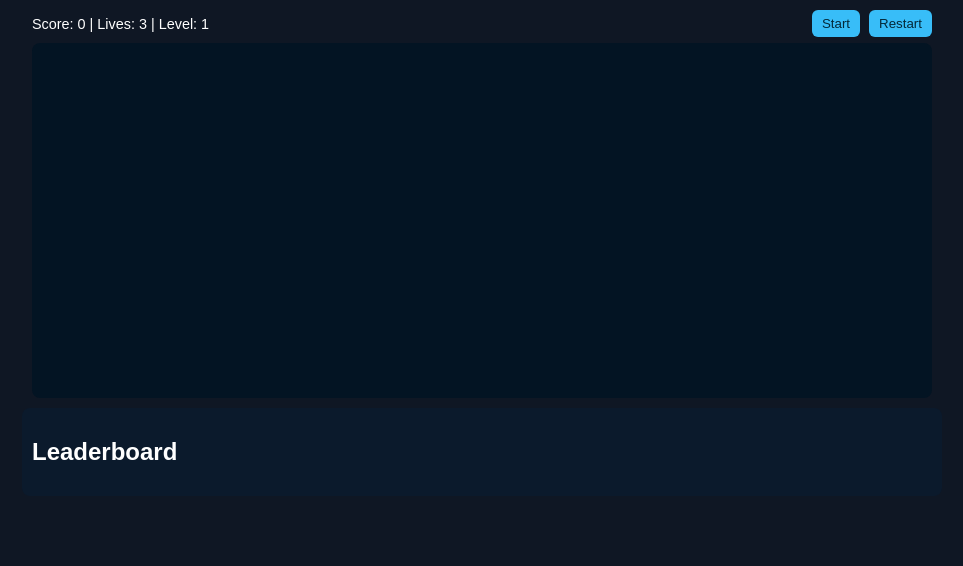
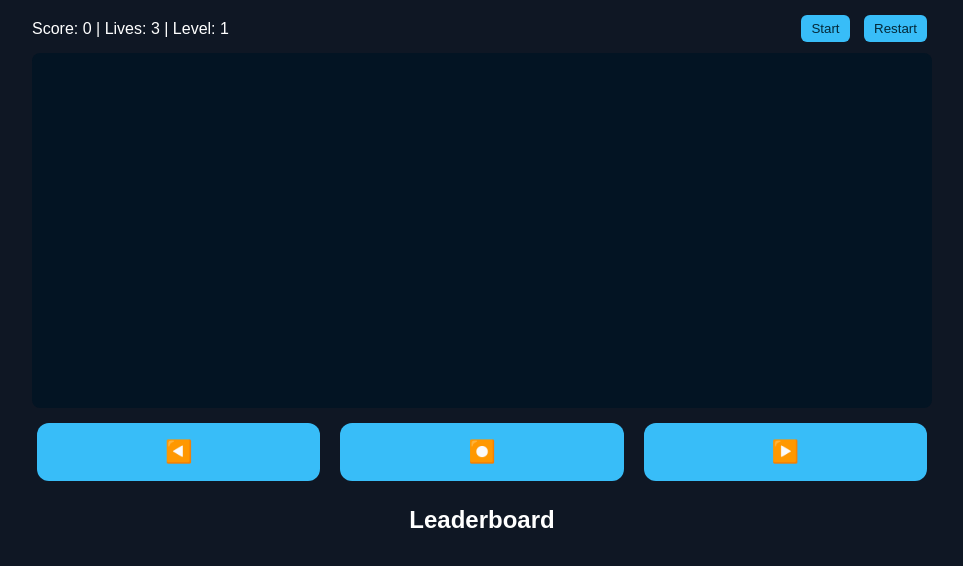
Before and after one commit to movin980/game34, a plain HTML site: page index.html in a window 1280 px wide. Shown: the whole page, without its empty margins (158-1121 px from the left). Drawn offline with Linux system fonts and the light colour scheme.

Commit message:
Update index.html

```diff
--- a/index.html
+++ b/index.html
@@ -36,7 +36,7 @@ header {
   justify-content: space-between;
   align-items: center;
   margin-bottom: 6px;
-  font-size: 0.9rem;
+  flex-wrap: wrap;
 }
 
 canvas {
@@ -55,19 +55,25 @@ button {
   cursor: pointer;
   background: var(--accent);
   color: #042939;
-  margin-left: 5px;
+  margin: 5px;
 }
 
-#leaderboard {
+/* Mobile touch controls */
+#controls {
+  display: flex;
+  justify-content: center;
+  gap: 10px;
+  margin-top: 10px;
   width: 100%;
-  margin-top: 10px;
-  background: #0b1a2c;
-  padding: 10px;
-  border-radius: 8px;
 }
-
-#leaderboard ol {
-  padding-left: 20px;
+#controls button {
+  flex: 1;
+  padding: 16px;
+  font-size: 22px;
+  border-radius: 12px;
+  background: var(--accent);
+  color: #042939;
+  border: none;
 }
 </style>
 </head>
@@ -87,6 +93,13 @@ button {
 
   <canvas id="game"></canvas>
 
+  <!-- Touch controls for mobile -->
+  <div id="controls">
+    <button id="leftBtn">◀️</button>
+    <button id="launchBtn">⏺️</button>
+    <button id="rightBtn">▶️</button>
+  </div>
+
   <div id="leaderboard">
     <h2>Leaderboard</h2>
     <ol id="leaderList"></ol>
@@ -97,8 +110,6 @@ button {
 // ===== Responsive Canvas Setup =====
 const canvas = document.getElementById("game");
 const ctx = canvas.getContext("2d");
-
-// Base resolution (design space)
 const baseWidth = 800;
 const baseHeight = 500;
 
@@ -305,6 +316,7 @@ function gameOver() {
 }
 
 // ===== Controls =====
+// Keyboard
 document.addEventListener("keydown", e => {
   if (e.key === "ArrowLeft" || e.key === "a") state.paddle.vx = -state.paddle.speed;
   if (e.key === "ArrowRight" || e.key === "d") state.paddle.vx = state.paddle.speed;
@@ -314,7 +326,20 @@ document.addEventListener("keyup", e => {
   if (e.key === "ArrowLeft" || e.key === "a" || e.key === "ArrowRight" || e.key === "d") state.paddle.vx = 0;
 });
 
-// ===== Buttons =====
+// Touch Buttons
+const leftBtn = document.getElementById("leftBtn");
+const rightBtn = document.getElementById("rightBtn");
+const launchBtn = document.getElementById("launchBtn");
+
+leftBtn.addEventListener("touchstart", () => state.paddle.vx = -state.paddle.speed);
+leftBtn.addEventListener("touchend", () => state.paddle.vx = 0);
+
+rightBtn.addEventListener("touchstart", () => state.paddle.vx = state.paddle.speed);
+rightBtn.addEventListener("touchend", () => state.paddle.vx = 0);
+
+launchBtn.addEventListener("touchstart", () => state.balls.forEach(b => b.sticky = false));
+
+// Buttons
 document.getElementById("start").addEventListener("click", () => {
   if (!state.running) {
     state.running = true;
@@ -327,7 +352,7 @@ document.getElementById("restart").addEventListener("click", () => {
   requestAnimationFrame(step);
 });
 
-// ===== Init =====
+// Initialize
 resetBoard(true);
 </script>
 </body>
```
